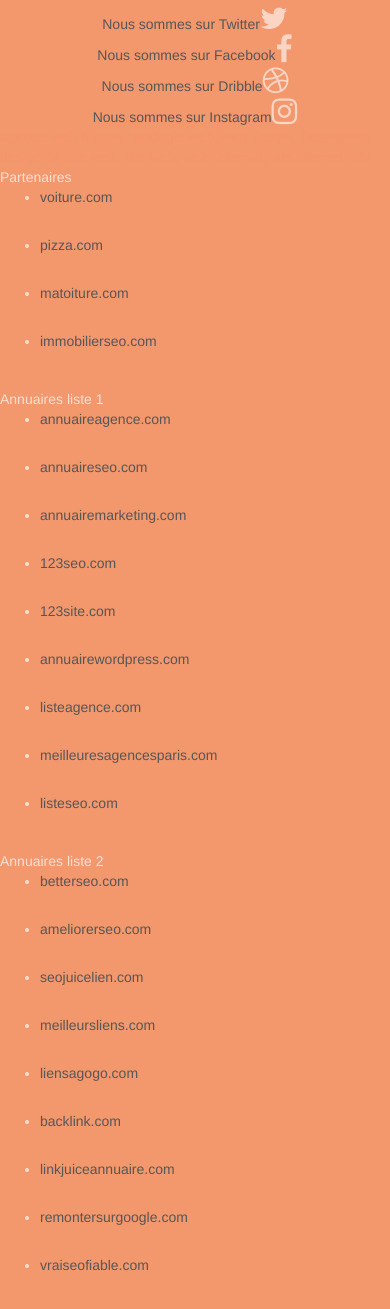
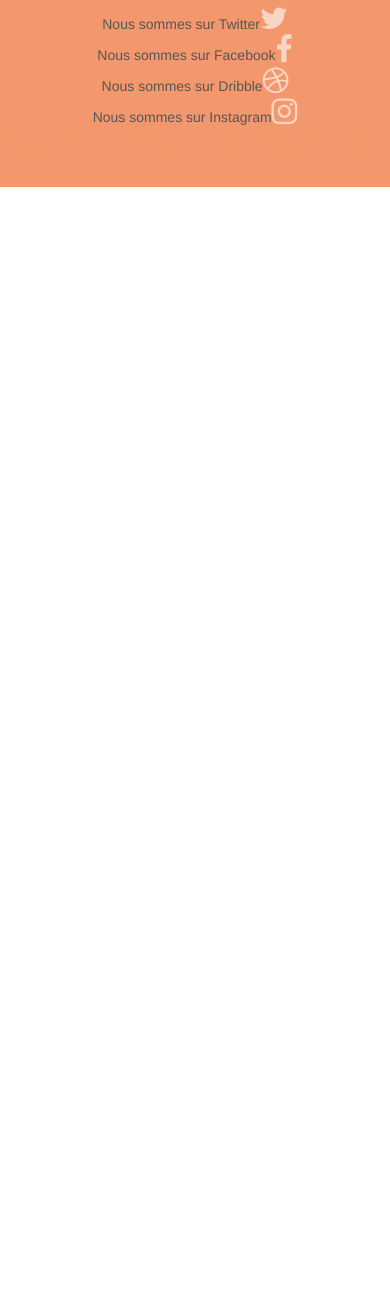
Before and after one commit to MrDIOUFsmd/P4-, a plain HTML site: page index.html in a window 390 px wide. Shown: the part 4703-6012 px from the top of the page. After the commit the page ends 4890 px from the top, so only its background shows below. Drawn offline with Linux system fonts and the light colour scheme.

Commit message:
Update index.html

```diff
--- a/index.html
+++ b/index.html
@@ -1,5 +1,5 @@
 <!doctype html>
-<html lang="en">
+<html lang="fr">
 <head>
     <meta charset="utf-8">
     <meta name="keywords" content="seo, google, site web, site internet, agence design paris, agence design, agence design,agence design,agence design,agence design,agence design,agence design,agence design,agence design">
@@ -19,7 +19,7 @@
 	<script src="./js/jquery.touchSwipe.js" defer></script>
 	<script src="./js/gmaps.js"></script>
 
-    <title>.</title>
+    <title>La Panthére</title>
 
 
 <!-- Analytics -->
@@ -29,7 +29,7 @@
 </head>
 <body>
 <!-- Principal conteneur -->
-<div class="page-container">
+<div class="page-container"></div>
 
 <!-- bloc-0 -->
 <div class="bloc bgc-white l-bloc " id="bloc-0">
@@ -52,7 +52,7 @@
 					<li>
 					</li>
 					<li>
-						<a href="page2.html">page2 &gt;</a>
+						<a href="page2.html">Contact &gt;</a>
 					</li>
 				</ul>
 			</div>
@@ -248,52 +248,12 @@
 					</div>
 					<div class="keywords" style="color: #F3976C;">Agence web à paris, stratégie web, web design, illustrations, design de site web, site web, web, internet, site internet, site</div>
 				</div>
-				<div class="row">
-					<div class="col-sm-4">
-						Partenaires
-							<ul>
-								<li><a href="voiture.com">voiture.com</a></li>
-								<li><a href="pizza.com">pizza.com</a></li>
-								<li><a href="matoiture.com">matoiture.com</a></li>
-								<li><a href="immobilierseo.com">immobilierseo.com</a></li>
-							</ul>
-					</div>
-					<div class="col-sm-4">
-						Annuaires liste 1
-						<ul>
-							<li><a href="annuaireagence.com">annuaireagence.com</a></li>
-							<li><a href="annuaireseo.com">annuaireseo.com</a></li>
-							<li><a href="annuairemarketing.com">annuairemarketing.com</a></li>
-							<li><a href="123seoture.com">123seo.com</a></li>
-							<li><a href="123site.com">123site.com</a></li>
-							<li><a href="annuairewordpress.com">annuairewordpress.com</a></li>
-							<li><a href="listeagence.com">listeagence.com</a></li>
-							<li><a href="meilleuresagencesparis.com">meilleuresagencesparis.com</a></li>
-							<li><a href="listeseo.com">listeseo.com</a></li>
-						</ul>
-					</div>
-					<div class="col-sm-4">
-						Annuaires liste 2
-						<ul>
-							<li><a href="betterseo.com">betterseo.com</a></li>
-							<li><a href="ameliorerseo.com">ameliorerseo.com</a></li>
-							<li><a href="seojuicelien.com">seojuicelien.com</a></li>
-							<li><a href="meilleursliens.com">meilleursliens.com</a></li>
-							<li><a href="liensagogo.com">liensagogo.com</a></li>
-							<li><a href="backlink.com">backlink.com</a></li>
-							<li><a href="linkjuiceannuaire.com">linkjuiceannuaire.com</a></li>
-							<li><a href="remontersurgoogle.com">remontersurgoogle.com</a></li>
-							<li><a href="vraiseofiable.com">vraiseofiable.com</a></li>
-						</ul>
-					</div>
-				</div>
+
 			</div>
 		</div>
 	</div>
 </div>
-<!-- Footer - bloc-8 END -->
 
-</div>
 <!-- Principal conteneur END -->
 
 
```
